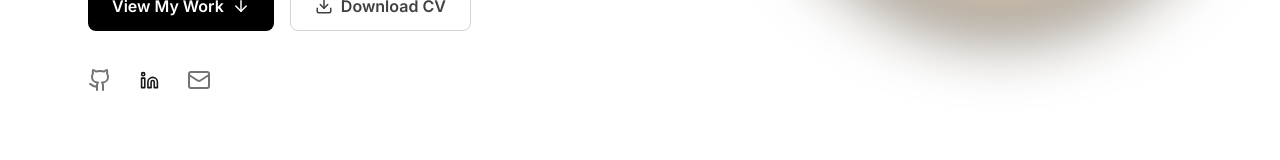
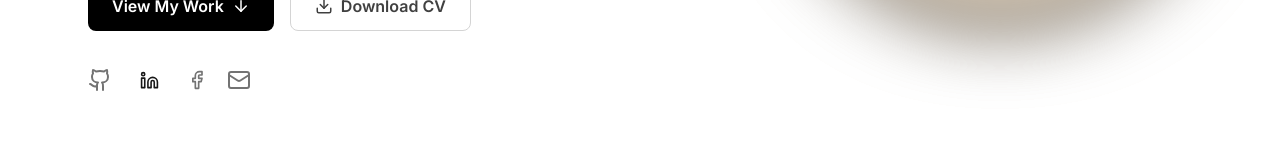
Before and after one commit to prajina8/My-Portfolio, a React app: page / in a window 1280 px wide. Shown: the part 636-796 px from the top of the page. Built offline with nearby package versions, Linux system fonts and the light colour scheme; the HTML template or start-up script is replaced by a standard one.

Commit message:
added facebook to connect

```diff
--- a/src/components/Contact.jsx
+++ b/src/components/Contact.jsx
@@ -71,13 +71,13 @@ export default function Contact() {
             <div className="mt-8 space-y-5">
 
               <a
-                href="mailto:your-email@example.com"
+                href="mailto:prajinaadhikari5@gmail.com"
                 className="flex items-center gap-4 text-neutral-300 hover:text-orange-500"
               >
                 <div className="rounded-lg bg-neutral-800 p-3">
                   <Mail size={20} />
                 </div>
-                your-email@example.com
+                prajinaadhikari5@gmail.com
               </a>
 
               <div className="flex items-center gap-4 text-neutral-300">
--- a/src/components/Hero.jsx
+++ b/src/components/Hero.jsx
@@ -4,6 +4,7 @@ import {
   Linkedin,
   Mail,
   Download,
+  Facebook,
 } from "lucide-react";
 
 export default function Hero() {
@@ -77,9 +78,18 @@ export default function Hero() {
 >
   <Linkedin size={19} />
 </a>
+    <a
+  href="https://www.facebook.com/share/18Bue9rdvJ/"
+  target="_blank"
+  rel="noopener noreferrer"
+  aria-label="Facebook"
+  className="text-neutral-500 hover:text-black transition-colors"
+>
+  <Facebook size={20} />
+</a>
 
               <a
-                href="mailto:your-email@example.com"
+                href="mailto:prajinaadhikari5@gmail.com"
                 className="text-neutral-500 hover:text-black"
               >
                 <Mail />
```
